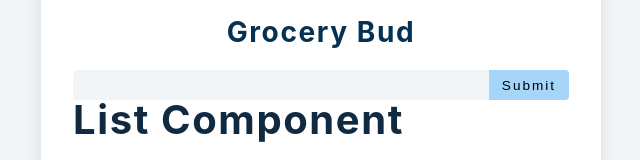
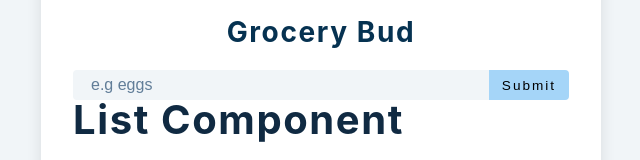
Before and after one commit to zeredogo/krypto-grocery-bud, a React (Create React App) app: page / in a window 1280 px wide. Shown: the part 174-334 px from the top of the page, without its empty margins (319-959 px from the left). Built offline with nearby package versions, Linux system fonts and the light colour scheme.

Commit message:
updating commit

```diff
--- a/src/App.js
+++ b/src/App.js
@@ -12,7 +12,19 @@ function App() {
   type: ''});
   const handleSubmit = (e) => {
     e.preventDefault();
-    console.log('hello');
+    if(!name){
+      // display alert
+    }
+    else if(name && isEditing){
+       // deal with edit
+    }
+    else{
+      // show alert
+      const newItem = {id: new Date().getTime().toString(),
+      title:name};
+      setList([...list, newItem]);
+      setName('');
+    }
   }
   return <section className='section-center'>
     <div className='grocery-container'>
@@ -20,13 +32,18 @@ function App() {
         {alert.show && <Alert />}
         <h3>grocery bud</h3>
         <div className='form-control'>
-          <input type='text' className='grocery' placeholder=''/>
+          <input type='text'
+          className='grocery'
+          placeholder='e.g eggs'
+          value={name}
+          onChange={(e) => setName(e.target.value)}
+          />
           <button type='submit' className='submit-btn'>
             {isEditing ? 'edit' : 'submit '}
           </button>
         </div>
       </form>
-      <List />
+      <List items={list}/>
       <button className='clear-btn'>clear items</button>
     </div>
   </section>
```
